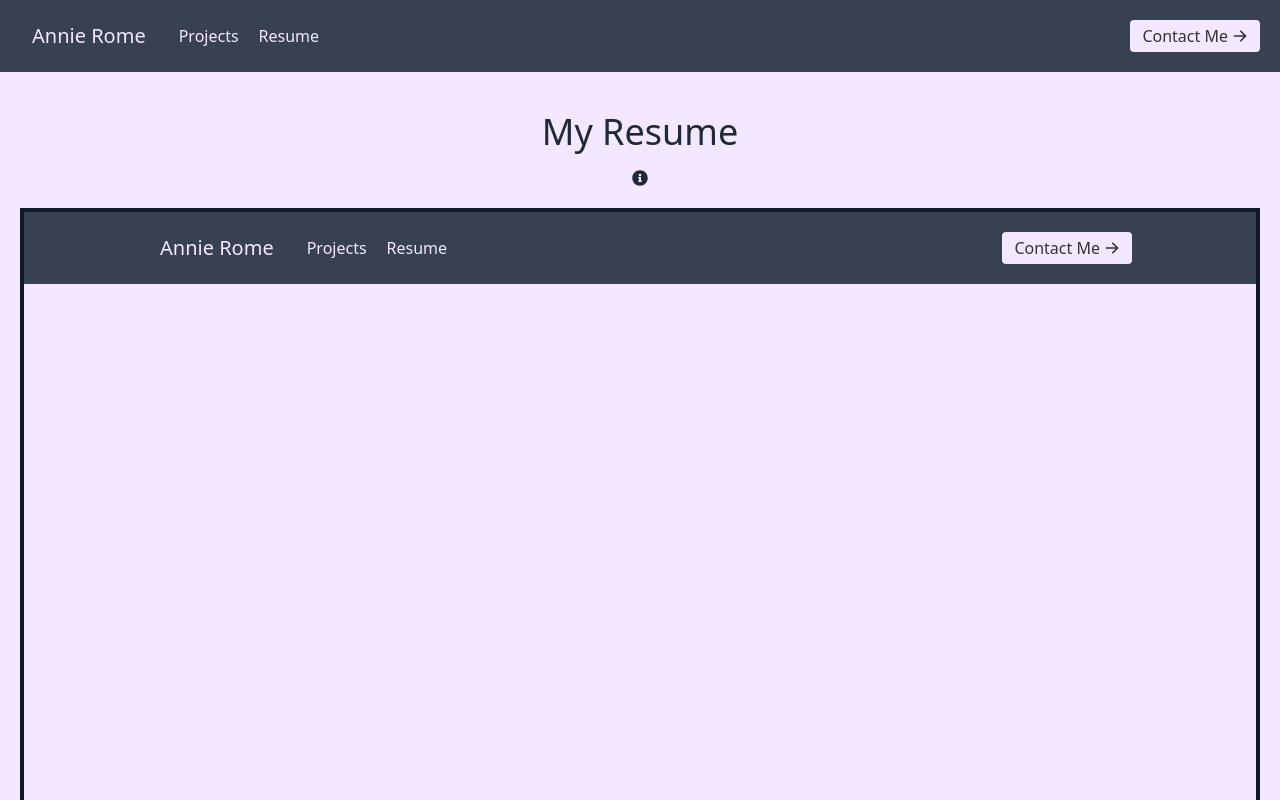
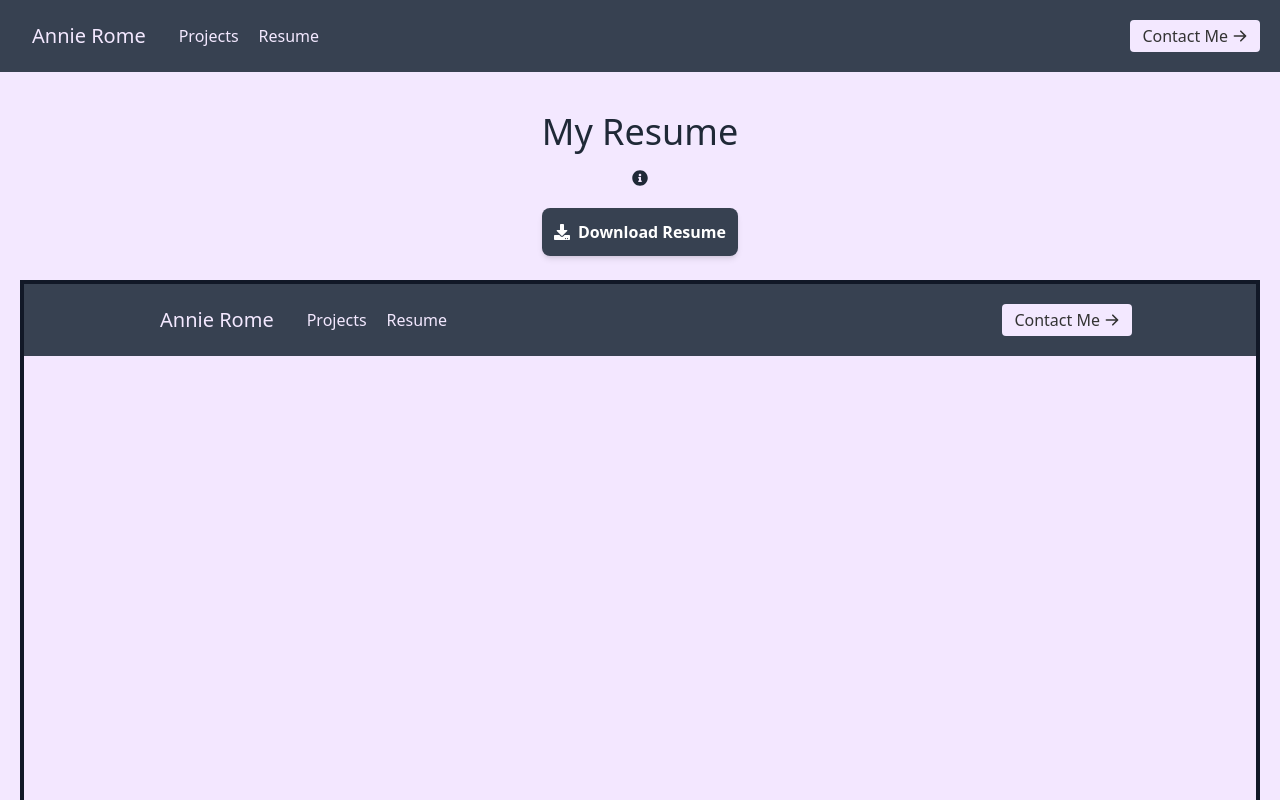
Before and after one commit to annierome1/portfolio1, a React (Create React App) app in the folder portfolio/: page /resume in a window 1280 px wide. Shown: the top 800 px of the page. Built offline with nearby package versions, Linux system fonts and the light colour scheme.

Commit message:
download resume button added

```diff
--- a/portfolio/src/components/Resume.js
+++ b/portfolio/src/components/Resume.js
@@ -1,5 +1,5 @@
 import React from 'react';
-import { FaInfoCircle } from 'react-icons/fa';
+import { FaInfoCircle, FaDownload } from 'react-icons/fa';
 import './Resume.css'; // Ensure this CSS file is in the same directory as Resume.js
 
 export default function Resume() {
@@ -12,6 +12,16 @@ export default function Resume() {
             <FaInfoCircle className="text-gray-800 cursor-pointer" />
             <span className="tooltiptext">This resume was generated with ResuBuild</span>
           </div>
+        </div>
+                {/* Download Resume Button */}
+        <div className="text-center mb-6">
+          <a
+            href="/Annie_Rome.pdf"
+            download="Annie_Rome_Resume.pdf"
+            className="inline-flex items-center px-3 py-3 bg-gray-700 text-white font-semibold rounded-lg shadow-md hover:bg-gray-900 transition duration-300">
+            <FaDownload className="mr-2" />
+            Download Resume
+          </a>
         </div>
         <div className="text-center">
           <iframe
```
